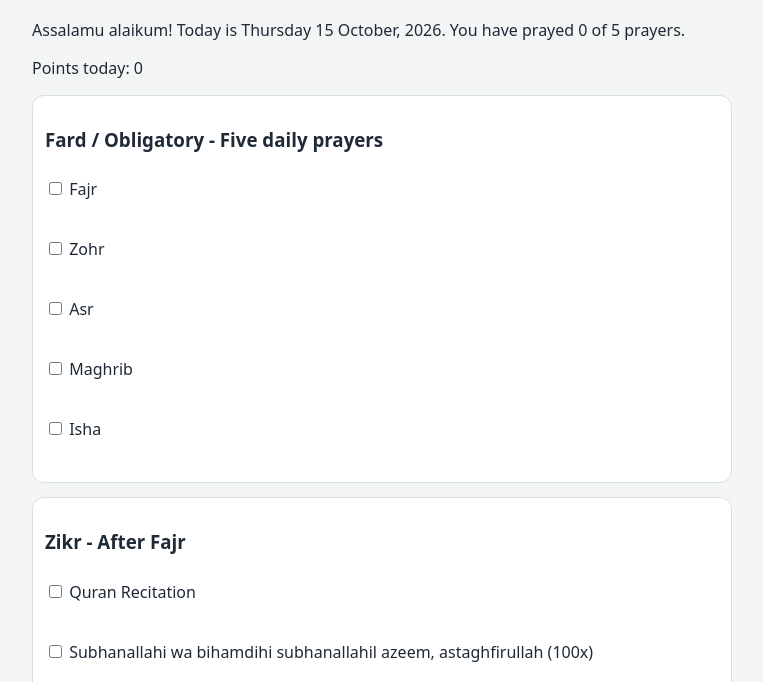
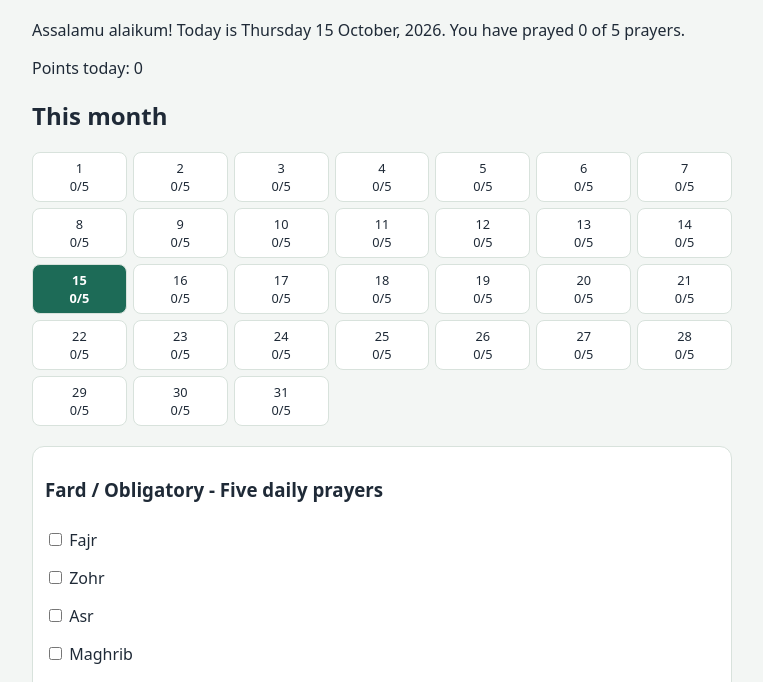
Before and after one commit to syedanadiyasabha/deeds-tracker, a plain HTML site: page index.html in a window 1280 px wide. Shown: the part 83-765 px from the top of the page, without its empty margins (258-1021 px from the left). Drawn offline with Linux system fonts and the light colour scheme.

Commit message:
DEEDS - TRACKER: step 8 monthly view with today highlight

```diff
--- a/index.html
+++ b/index.html
@@ -12,6 +12,8 @@
     <h1>DEEDS-TRACKER</h1>
     <p id="welcome">Assalamu alaikum warahmatulla ! Welcome.</p>
     <p id="points"></p>
+    <h2>This month</h2>
+    <div id="month"></div>
     <div id="app"></div>
 
     <script>
@@ -107,7 +109,7 @@
 
 
             for (const item of entry.items) {
-                html += "<label><input type='checkbox' id='c" + n + "' data-points='" + entry.points + "' data-type='" + entry.type + "'> " + item + "</label><br>";
+                html += "<label><input type='checkbox' id='c" + n + "' data-points='" + entry.points + "' data-type='" + entry.type + "'> " + item + "</label>";
                 n++;
             }
             html += "</div>";
@@ -206,11 +208,44 @@
                 }
             }
             localStorage.setItem(todayKey, JSON.stringify(ticked));
-
+            buildMonth();
             updateWelcome();
             updatePoints();
+            buildMonth();
         });
 
+        function buildMonth() {
+            const now = new Date();
+            const year = now.getFullYear();
+            const month = now.getMonth();
+            const daysInMonth = new Date(year, month + 1, 0).getDate();
+            const fardIds = ["c0", "c1", "c2", "c3", "c4"];
+
+            let grid = "";
+            for (let day = 1; day <= daysInMonth; day++) {
+                const key = "deeds-" + year + "-" + (month + 1) + "-" + day;
+                const savedDay = JSON.parse(localStorage.getItem(key) || "[]");
+
+                let fard = 0;
+                for (const id of savedDay) {
+                    if (fardIds.includes(id)) {
+                        fard++;
+                    }
+                }
+                let cls = "day";
+
+                if (day === now.getDate()) {
+                    cls = "day today";
+                }
+
+                grid += "<div class='" + cls + "'>" + day + "<br>" + fard + "/5</div>";
+
+            }
+
+            document.getElementById("month").innerHTML = grid;
+        }
+
+        buildMonth();
 
     </script>
 </body>
--- a/style.css
+++ b/style.css
@@ -24,3 +24,25 @@
        display: block;
        padding: 8px 0;
    }
+
+   #month {
+       display: grid;
+       grid-template-columns: repeat(7, 1fr);
+       gap: 6px;
+       margin-bottom: 20px;
+   }
+
+   .day {
+       background: #fff;
+       border: 1px solid #d8e2dc;
+       border-radius: 8px;
+       padding: 6px 0;
+       text-align: center;
+       font-size: 0.8rem;
+   }
+
+   .today {
+       background: #1d6b57;
+       color: #fff;
+       font-weight: bold;
+   }
```
